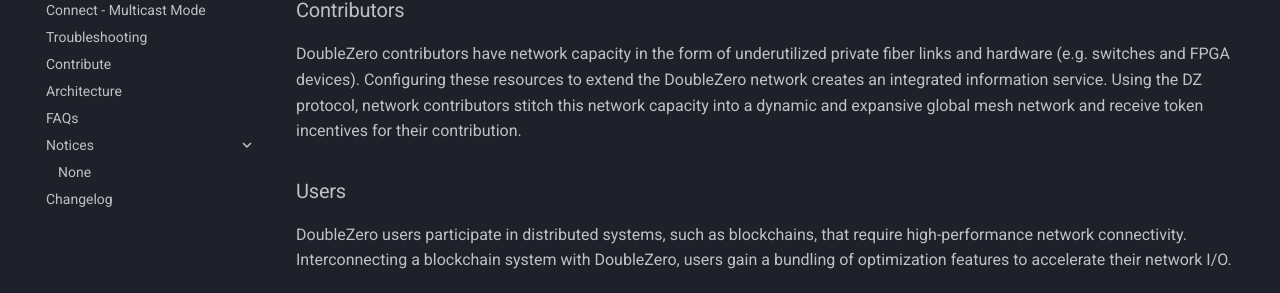
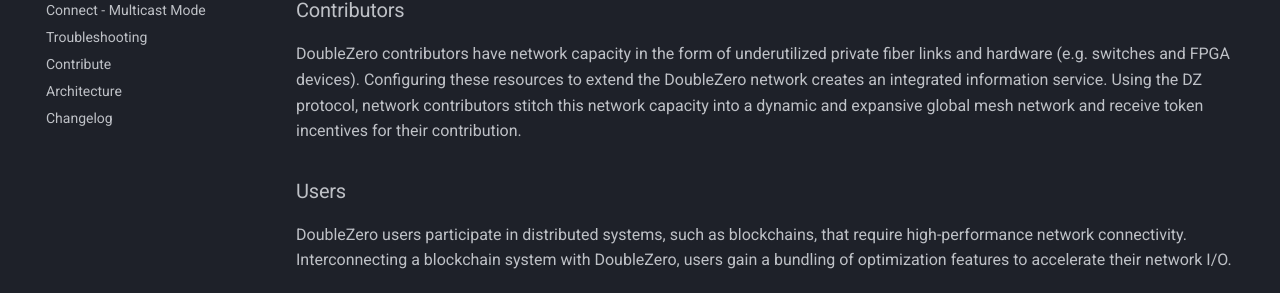
Before and after one commit to malbeclabs/docs, an MkDocs documentation site: the page built from docs/index.md, in a window 1280 px wide. Shown: the part 352-645 px from the top of the page. Built offline with MkDocs 1.6.1 and Material for MkDocs 9.7.7, drawn with Linux system fonts in a browser that asks for light colours.

Commit message:
remove nav links
faqs and notices removed form nav

```diff
--- a/mkdocs.yml
+++ b/mkdocs.yml
@@ -22,9 +22,6 @@
   - Troubleshooting: troubleshooting.md
   - Contribute: contribute.md
   - Architecture: architecture.md
-  - FAQs: faqs.md
-  - Notices:
-    - notices/20250506-testnet-upgrade.md
   - Changelog: changelog.md
 markdown_extensions:
   - admonition
```
